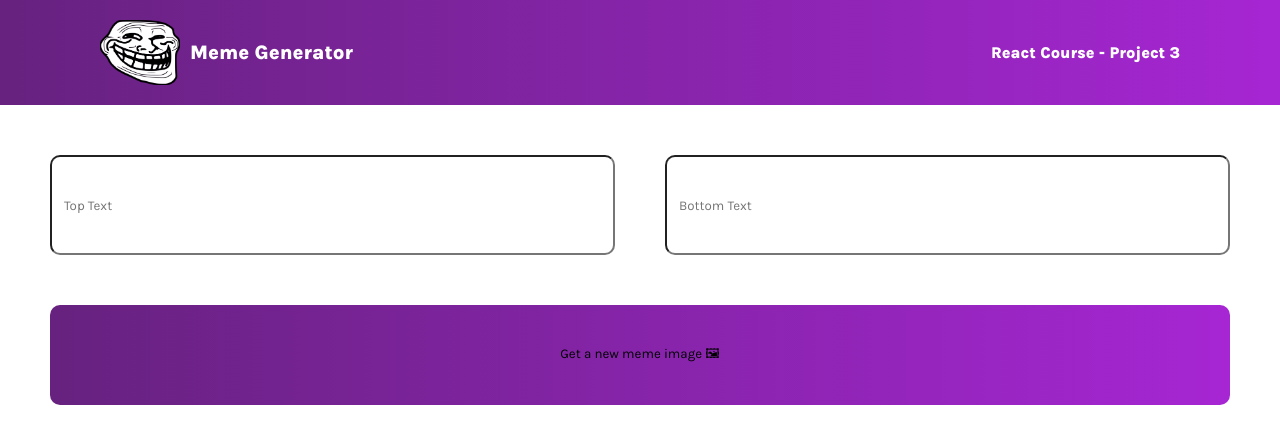
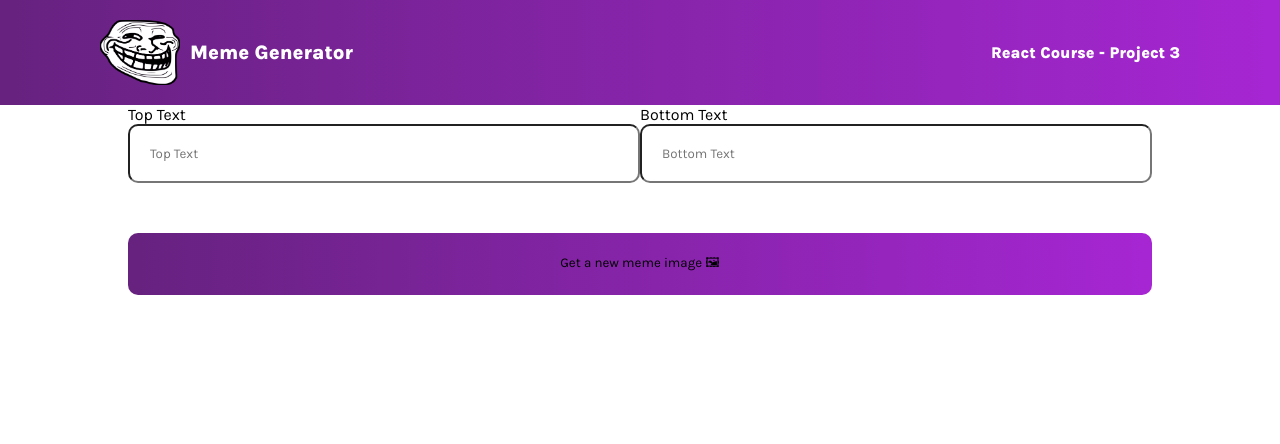
Before and after one commit to benardhaxhijaj/memegen, a React (Vite) app in the folder meme/: page / in a window 1280 px wide. Shown: the top 444 px of the page. Built offline with nearby package versions, Linux system fonts and the light colour scheme.

Commit message:
Fixing Space

```diff
--- a/meme/src/components/Form.jsx
+++ b/meme/src/components/Form.jsx
@@ -2,10 +2,16 @@ const Form = () => {
   return (
     <main>
       <form className="form-div">
-        <input type="text" placeholder="Top Text" className="input-div" />
-        <input type="text" placeholder="Bottom Text" className="input-div" />
-        <button className="btn-div">Get a new meme image 🖼</button>
+        <div className="form-container">
+          <label>Top Text</label>
+          <input type="text" placeholder="Top Text" className="input-div" />
+        </div>
+        <div className="form-container">
+          <label>Bottom Text</label>
+          <input type="text" placeholder="Bottom Text" className="input-div" />
+        </div>
       </form>
+      <button className="btn-div">Get a new meme image 🖼</button>
     </main>
   );
 };
--- a/meme/src/index.css
+++ b/meme/src/index.css
@@ -40,22 +40,31 @@ body {
 /* Form Style */
 
 main {
-  padding: 50px;
+  display: flex;
+  flex-direction: column;
+  align-items: center;
 }
 
 .form-div {
-  display: grid;
-  grid-template: 100px 100px / 1fr 1fr;
-  gap: 50px;
+  display: flex;
+  justify-content: space-between;
+}
+
+.form-container {
+  display: flex;
+  flex-direction: column;
+  width: 40vw;
 }
 
 .input-div {
+  padding: 20px;
   border-radius: 10px;
-  text-indent: 10px;
-  font-family: "Karla", sans-serif;
 }
 
 .btn-div {
+  margin: 50px 0;
+  width: 80vw;
+  padding: 20px;
   background: linear-gradient(90deg, #672280 1.18%, #a626d3 100%);
   border-radius: 10px;
   border: none;
```
